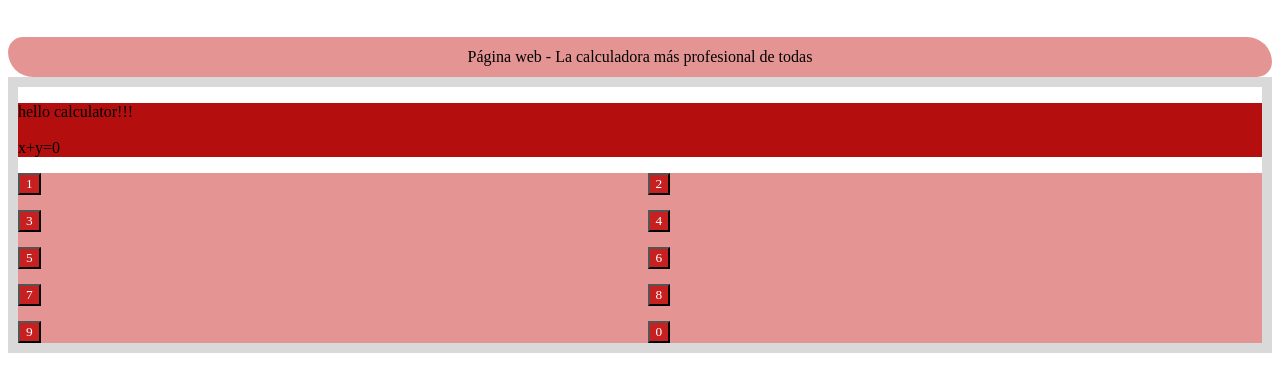
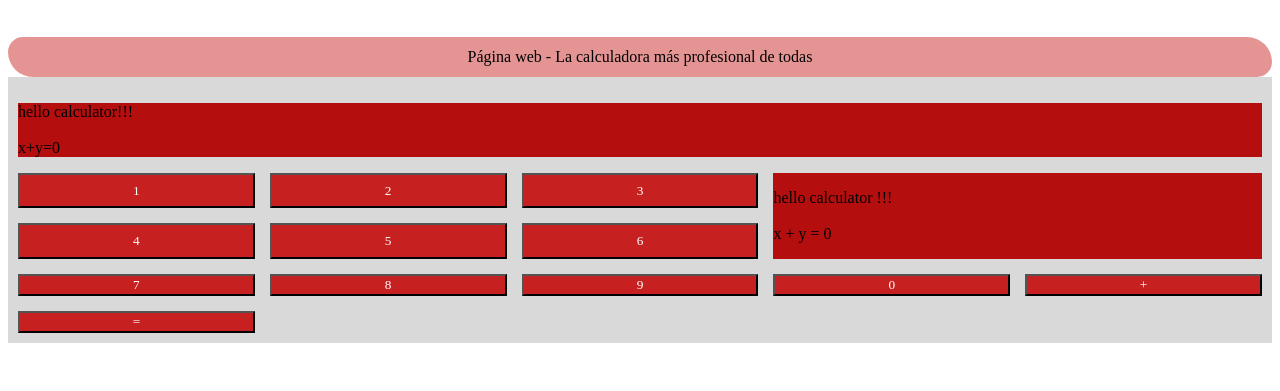
Before and after one commit to Du0073/TalentoTechFS1, a plain HTML site: page index.html in a window 1280 px wide. Shown: the part 61-452 px from the top of the page. Drawn offline with Linux system fonts and the light colour scheme; a web font is replaced by a local one.

Commit message:
third commit, I think

```diff
--- a/index.html
+++ b/index.html
@@ -25,6 +25,12 @@
         <div class="grid-button"><button>1</button></div>
         <div class="grid-button"><button>2</button></div>
         <div class="grid-button"><button>3</button></div>
+        <div class="grid-button">
+          <p>hello calculator !!!
+            <br><br>
+            x + y = 0
+          </p>
+        </div>
         <div class="grid-button"><button>4</button></div>
         <div class="grid-button"><button>5</button></div>
         <div class="grid-button"><button>6</button></div>
@@ -32,6 +38,8 @@
         <div class="grid-button"><button>8</button></div>
         <div class="grid-button"><button>9</button></div>
         <div class="grid-button"><button>0</button></div>
+        <div class="grid-button"><button>+</button></div>
+        <div class="grid-button"><button>=</button></div>
       </div>
       <div id="instrucciones", class="instrucciones"></div>
     </section>
--- a/style.css
+++ b/style.css
@@ -25,8 +25,8 @@ p {
     height: 40px;
 }
 .calculadora{
-
     border: 10px solid #D9D9D9;
+    background-color: #d9d9d9;
 }
 .pantalla{
     background-color: rgba(181,14,14,1);
@@ -37,8 +37,14 @@ p {
 .grid-keyboard{
     display: grid;
     gap: 15px 15px;
-    grid-template-columns: repeat(2, 1fr);
+    grid-template-columns: repeat(5, 1fr);
     font-family: 'Irish Grover';
+    background-color: #D9D9D9;
+}
+.grid-button:nth-child(4){
+    grid-column: 4/6;
+    grid-row: 1/3;
+    background-color: rgba(181,14,14,1);
 }
 /*
 .grid-button{
@@ -47,6 +53,8 @@ p {
 }
 */
 button{
+    width: 100%;
+    height: 100%;
     background-color: #c72020;
     font-family: 'Irish Grover';
     color: #FFF;
```
